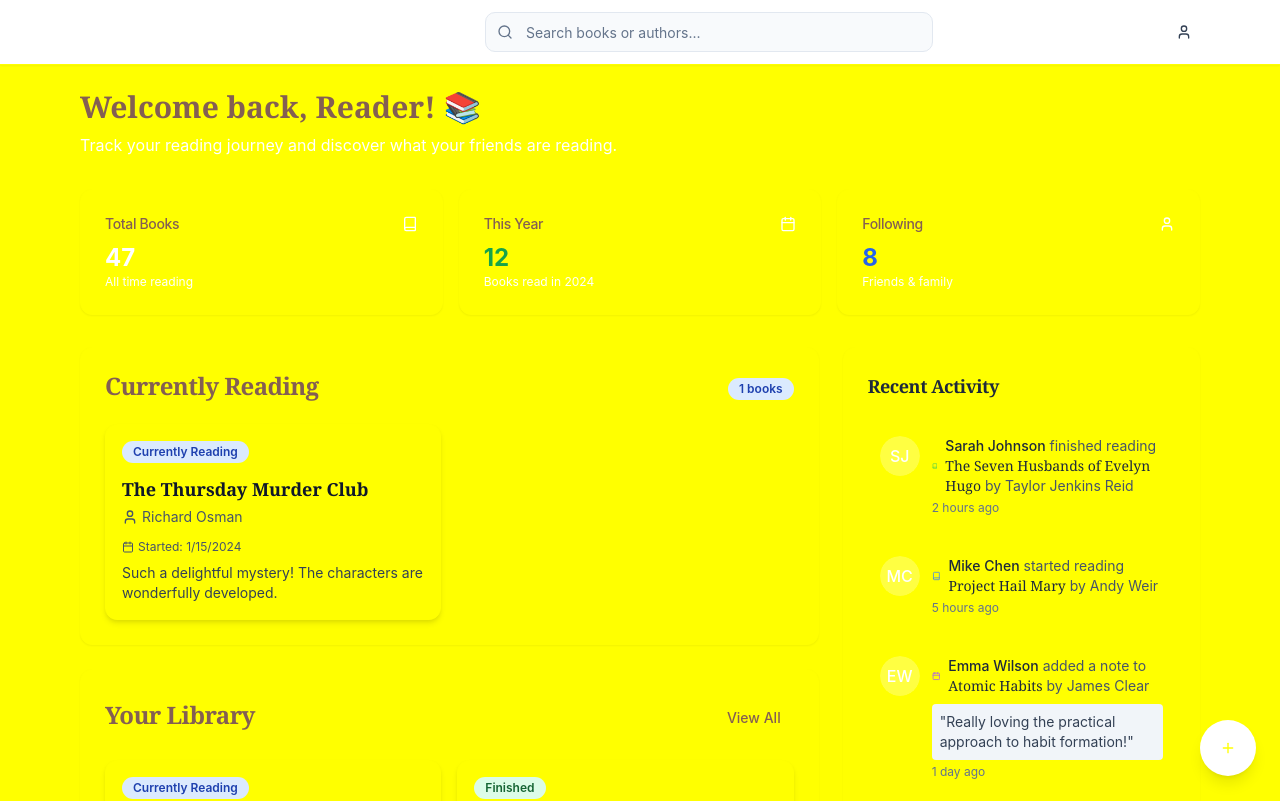
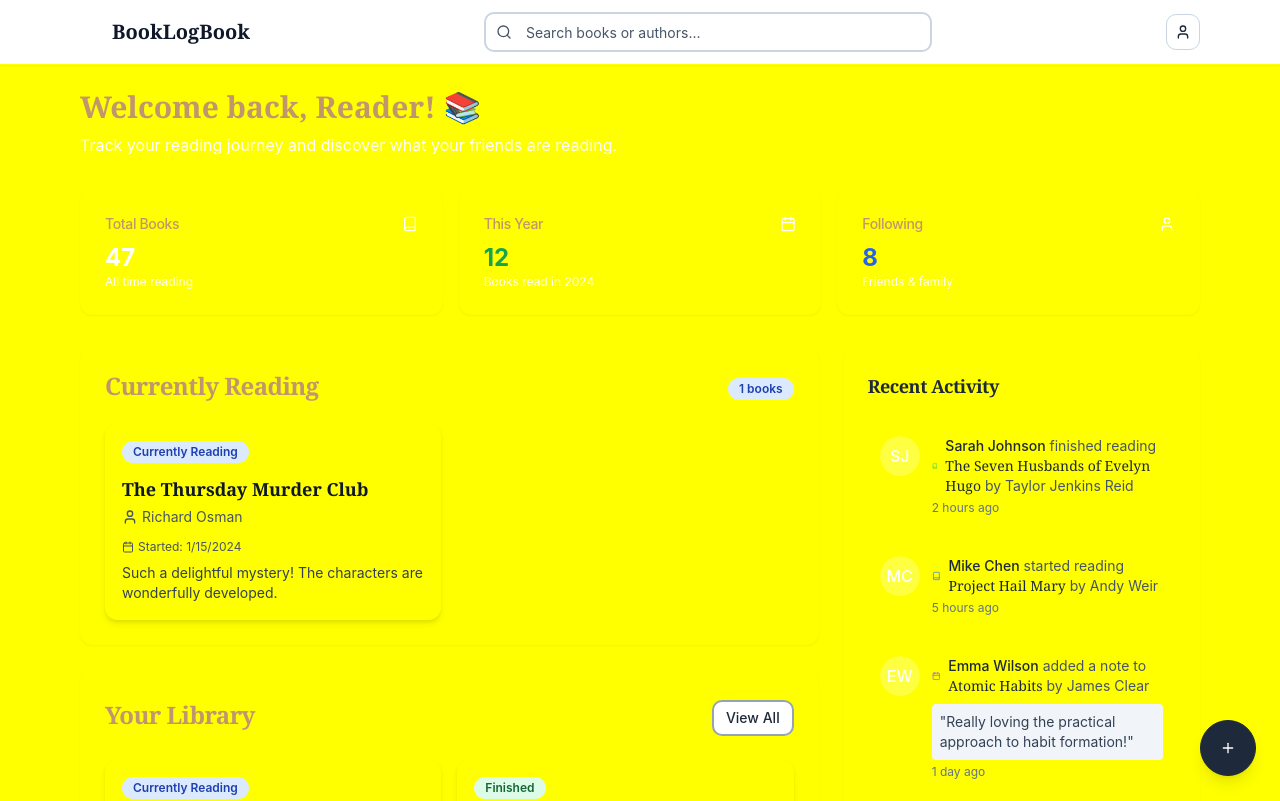
Before and after one commit to matholamew/booklogbook-social-reads, a React (Vite) app: page / in a window 1280 px wide. Shown: the top 801 px of the page. Built offline with nearby package versions, Linux system fonts and the light colour scheme.

Commit message:
Enhance contrast for title and buttons
Increase contrast in the header title and all button elements for improved readability.

```diff
--- a/src/components/Header.tsx
+++ b/src/components/Header.tsx
@@ -14,23 +14,23 @@ export const Header = () => {
           {/* Logo */}
           <div className="flex items-center gap-2 text-primary font-bold text-xl">
             <Book className="h-6 w-6" />
-            <span className="hidden sm:block font-serif">BookLogBook</span>
+            <span className="hidden sm:block font-serif text-slate-900">BookLogBook</span>
           </div>
 
           {/* Search */}
           <div className="flex-1 max-w-md relative">
-            <Search className="absolute left-3 top-1/2 transform -translate-y-1/2 text-slate-500 h-4 w-4" />
+            <Search className="absolute left-3 top-1/2 transform -translate-y-1/2 text-slate-600 h-4 w-4" />
             <Input
               placeholder="Search books or authors..."
               value={searchQuery}
               onChange={(e) => setSearchQuery(e.target.value)}
-              className="pl-10 bg-slate-50 border border-slate-200 focus:bg-white focus:border-primary transition-colors text-slate-900 placeholder:text-slate-500"
+              className="pl-10 bg-white border-2 border-slate-300 focus:bg-white focus:border-slate-800 transition-colors text-slate-900 placeholder:text-slate-600"
             />
           </div>
 
           {/* User Actions */}
           <div className="flex items-center gap-2">
-            <Button variant="ghost" size="sm" className="p-2 text-slate-700 hover:text-slate-900 hover:bg-slate-100">
+            <Button variant="ghost" size="sm" className="p-2 text-slate-800 hover:text-slate-900 hover:bg-slate-200 border border-slate-300 hover:border-slate-400">
               <User className="h-5 w-5" />
             </Button>
           </div>
--- a/src/components/ui/button.tsx
+++ b/src/components/ui/button.tsx
@@ -1,3 +1,4 @@
+
 import * as React from "react"
 import { Slot } from "@radix-ui/react-slot"
 import { cva, type VariantProps } from "class-variance-authority"
@@ -9,14 +10,14 @@ const buttonVariants = cva(
   {
     variants: {
       variant: {
-        default: "bg-primary text-primary-foreground hover:bg-primary/90",
+        default: "bg-slate-800 text-white hover:bg-slate-900 border border-slate-800 hover:border-slate-900",
         destructive:
           "bg-destructive text-destructive-foreground hover:bg-destructive/90",
         outline:
-          "border border-input bg-background hover:bg-accent hover:text-accent-foreground",
+          "border-2 border-slate-400 bg-white hover:bg-slate-100 text-slate-800 hover:text-slate-900 hover:border-slate-600",
         secondary:
-          "bg-secondary text-secondary-foreground hover:bg-secondary/80",
-        ghost: "hover:bg-accent hover:text-accent-foreground",
+          "bg-slate-200 text-slate-800 hover:bg-slate-300 border border-slate-300 hover:border-slate-400",
+        ghost: "hover:bg-slate-200 hover:text-slate-900 text-slate-700",
         link: "text-primary underline-offset-4 hover:underline",
       },
       size: {
--- a/src/index.css
+++ b/src/index.css
@@ -8,13 +8,13 @@
 @layer base {
   :root {
     --background: 255 255 255;
-    --foreground: 15 23 42;
+    --foreground: 30 41 59;
 
     --card: 255 255 255;
-    --card-foreground: 15 23 42;
+    --card-foreground: 30 41 59;
 
     --popover: 255 255 255;
-    --popover-foreground: 15 23 42;
+    --popover-foreground: 30 41 59;
 
     --primary: 67 56 202;
     --primary-foreground: 255 255 255;
@@ -22,7 +22,7 @@
     --secondary: 241 245 249;
     --secondary-foreground: 30 41 59;
 
-    --muted: 248 250 252;
+    --muted: 241 245 249;
     --muted-foreground: 71 85 105;
 
     --accent: 196 181 253;
@@ -31,19 +31,19 @@
     --destructive: 239 68 68;
     --destructive-foreground: 255 255 255;
 
-    --border: 226 232 240;
-    --input: 226 232 240;
+    --border: 203 213 225;
+    --input: 203 213 225;
     --ring: 67 56 202;
 
     --radius: 0.75rem;
 
     --sidebar-background: 255 255 255;
-    --sidebar-foreground: 15 23 42;
+    --sidebar-foreground: 30 41 59;
     --sidebar-primary: 67 56 202;
     --sidebar-primary-foreground: 255 255 255;
     --sidebar-accent: 241 245 249;
     --sidebar-accent-foreground: 30 41 59;
-    --sidebar-border: 226 232 240;
+    --sidebar-border: 203 213 225;
     --sidebar-ring: 67 56 202;
   }
 
@@ -95,6 +95,7 @@
   body {
     @apply bg-background text-foreground font-sans;
     font-family: 'Inter', system-ui, -apple-system, sans-serif;
+    color: rgb(30 41 59);
   }
 
   .font-serif {
```
